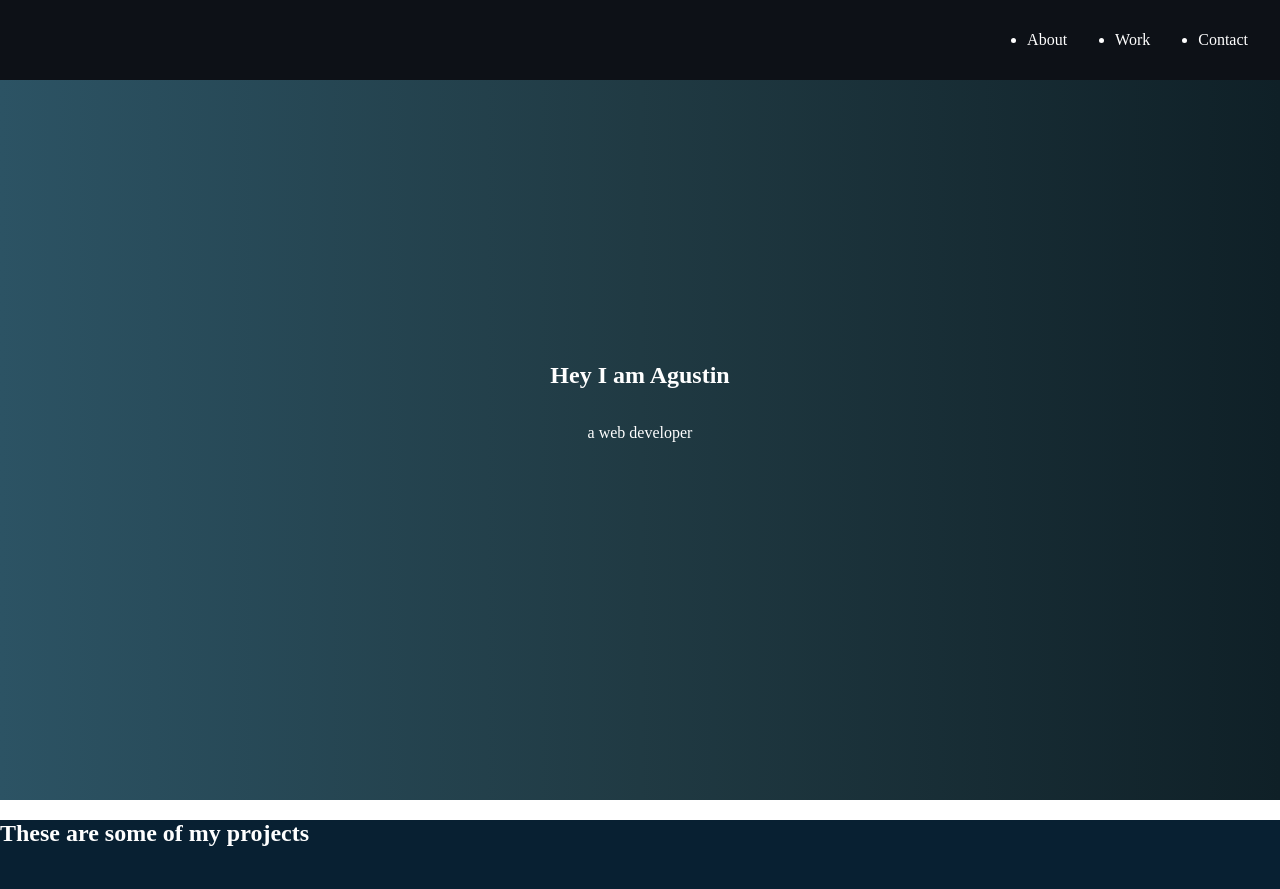
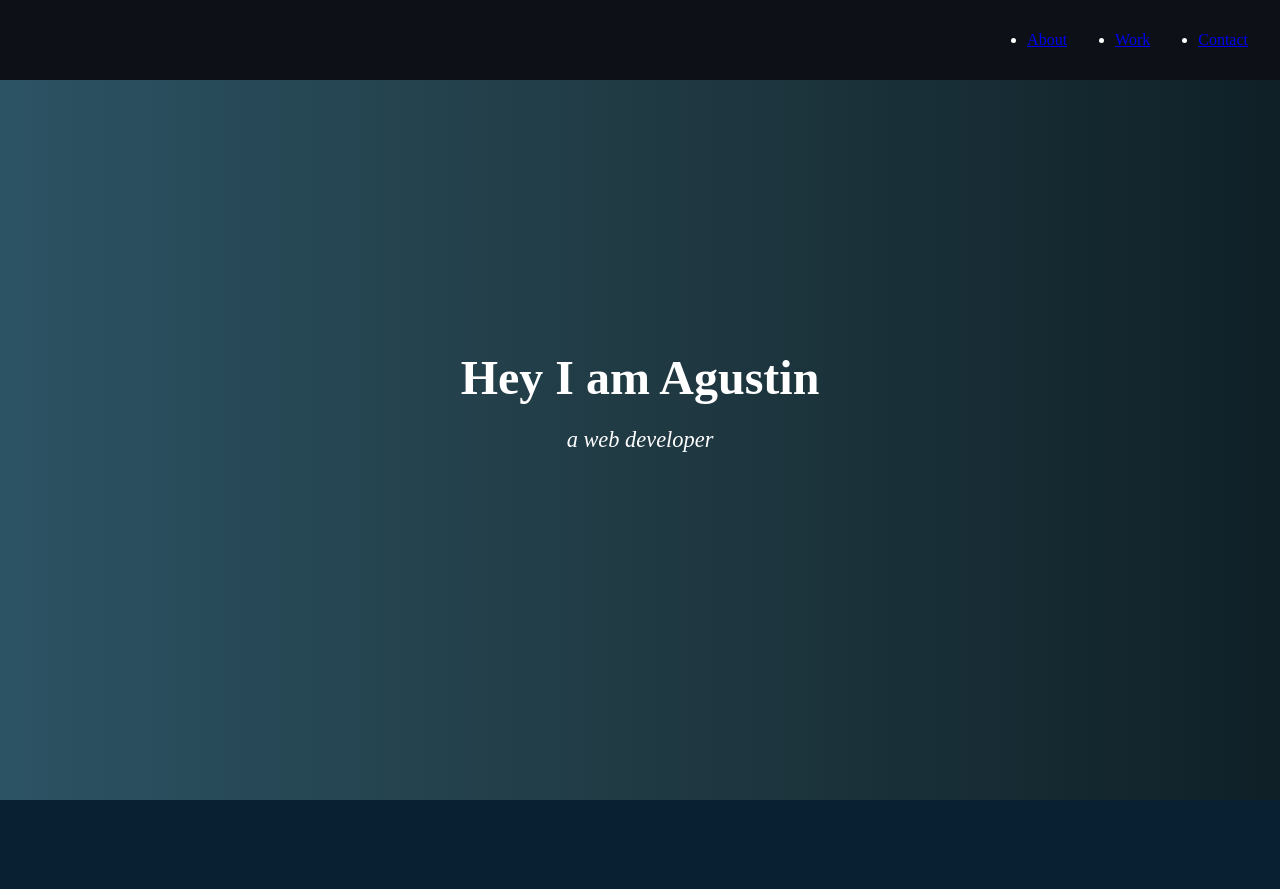
Before and after one commit to agusscript/FCC-personal-portfolio-webpage, a plain HTML site: page index.html in a window 1280 px wide. Shown: the top 889 px of the page. Drawn offline with Linux system fonts and the light colour scheme.

Commit message:
Add more styles, fix positions

```diff
--- a/index.html
+++ b/index.html
@@ -13,16 +13,16 @@
   <header>
     <nav id="navbar">
       <ul class="ul-nav">
-        <li><a href=""></a>About</li>
-        <li><a href=""></a>Work</li>
-        <li><a href=""></a>Contact</li>
+        <li><a href="#welcome-section">About</a></li>
+        <li><a href="#projects">Work</a></li>
+        <li><a href="#contact">Contact</a></li>
       </ul>
     </nav>
   </header>
   <main>
     <section id="welcome-section">
-        <h1>Hey I am Agustin</h1>
-        <p>a web developer</p>
+        <h1 class="name-title">Hey I am Agustin</h1>
+        <p class="name-subtitle">a web developer</p>
     </section>
 
     <section id="projects">
@@ -51,7 +51,7 @@
       <h2>Let's work together...</h2>
       <p>contact me</p>
       <div>
-        <a id="profile-link" href="https://github.com/agusscript">Github</a>
+        <a id="profile-link" href="https://github.com/agusscript" target="_blank">Github</a>
       </div>
     </section>
   </main>
--- a/styles.css
+++ b/styles.css
@@ -1,3 +1,7 @@
+html {
+  scroll-behavior: smooth;
+}
+
 body {
   margin: 0;
   padding: 0;
@@ -31,8 +35,26 @@ body {
   justify-content: center;
 }
 
+.name-title {
+  font-size: 3rem;
+  line-height: 0;
+}
+
+.name-subtitle {
+  font-size: 1.4rem;
+  font-style: italic;
+  line-height: 0;
+}
+
 #projects {
   background-color: #082032;
+}
+
+#projects h2 {
+  text-align: center;
+  margin: 0;
+  padding-top: 5rem;
+  font-size: 2.8rem;
 }
 
 .cards-container {
@@ -45,7 +67,7 @@ body {
 
 .project-tile {
   width: 460px;
-  height: 500px;
+  height: 460px;
   background-color: rgb(38, 141, 115);
 }
 
@@ -67,9 +89,11 @@ body {
 
 footer {
   background-color: #0d1117;
-  height: 60px;
+  height: 70px;
+  text-align: center;
 }
 
 footer p {
   margin: 0;
+  padding-top: 1.5rem;
 }
```
